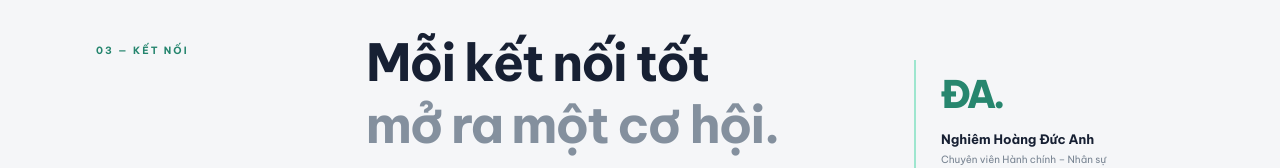
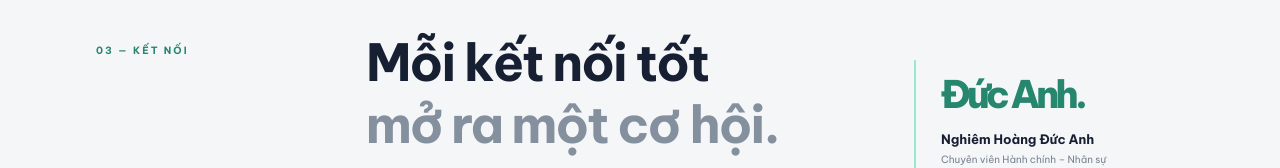
Before and after one commit to ducanh1411/nghiemhoangducanh.github.io, a plain HTML site: page index.html in a window 1280 px wide. Shown: the part 2736-2904 px from the top of the page. Drawn offline with Linux system fonts and the light colour scheme.

Commit message:
Update contact name in index.html

```diff
--- a/index.html
+++ b/index.html
@@ -112,7 +112,7 @@ content="https://ducanh1411.github.io/nghiemhoangducanh.github.io/images/nghiemh
       <div class="section-kicker">03 — KẾT NỐI</div>
       <div class="section-content contact-inner">
         <div><h2>Mỗi kết nối tốt<br><span>mở ra một cơ hội.</span></h2><p>Rất vui được kết nối, trao đổi và chia sẻ những góc nhìn về công việc Hành chính – Nhân sự.</p></div>
-        <div class="contact-note"><span class="contact-mark">ĐA.</span><p>Nghiêm Hoàng Đức Anh</p><small>Chuyên viên Hành chính – Nhân sự</small><small class="muted">Thông tin liên hệ sẽ được bổ sung khi chủ website lựa chọn công khai.</small></div>
+        <div class="contact-note"><span class="contact-mark">Đức Anh.</span><p>Nghiêm Hoàng Đức Anh</p><small>Chuyên viên Hành chính – Nhân sự</small><small class="muted">Thông tin liên hệ sẽ được bổ sung khi chủ website lựa chọn công khai.</small></div>
       </div>
     </section>
   </main>
```
